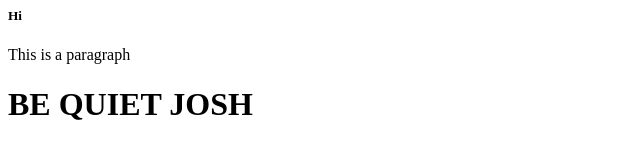
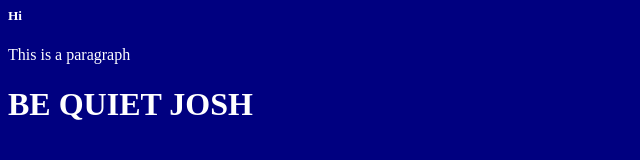
Before and after one commit to standrewscollege2018/2024-year-11-web-design-classwork-LiamSymesnz, a plain HTML site: page First Website/Index.html in a window 1280 px wide. Shown: the whole page, without its empty margins (0-640 px from the left). Drawn offline with Linux system fonts and the light colour scheme.

Commit message:
Made it coloured

```diff
--- a/First Website/Index.html
+++ b/First Website/Index.html
@@ -2,7 +2,8 @@
     <head>
         <title>My first website</title>
 
-
+            <!-- Link to the stylesheet -->
+             <link rel="stylesheet" href="styles.css">
     </head>
     <body>
         <h5>Hi</h5>
--- /dev/null
+++ b/First Website/styles.css
@@ -0,0 +1,13 @@
+/* Override a tag's presets by entering its name */
+body{
+    background-color: navy;
+}
+p{
+    color: white;
+}
+h1{
+    color: white ;
+}
+h5{
+    color: white ;
+}
```
Also changed, not shown: First Website/page2.html (added, +15 -0 lines), First Website/download.jfif (added).
